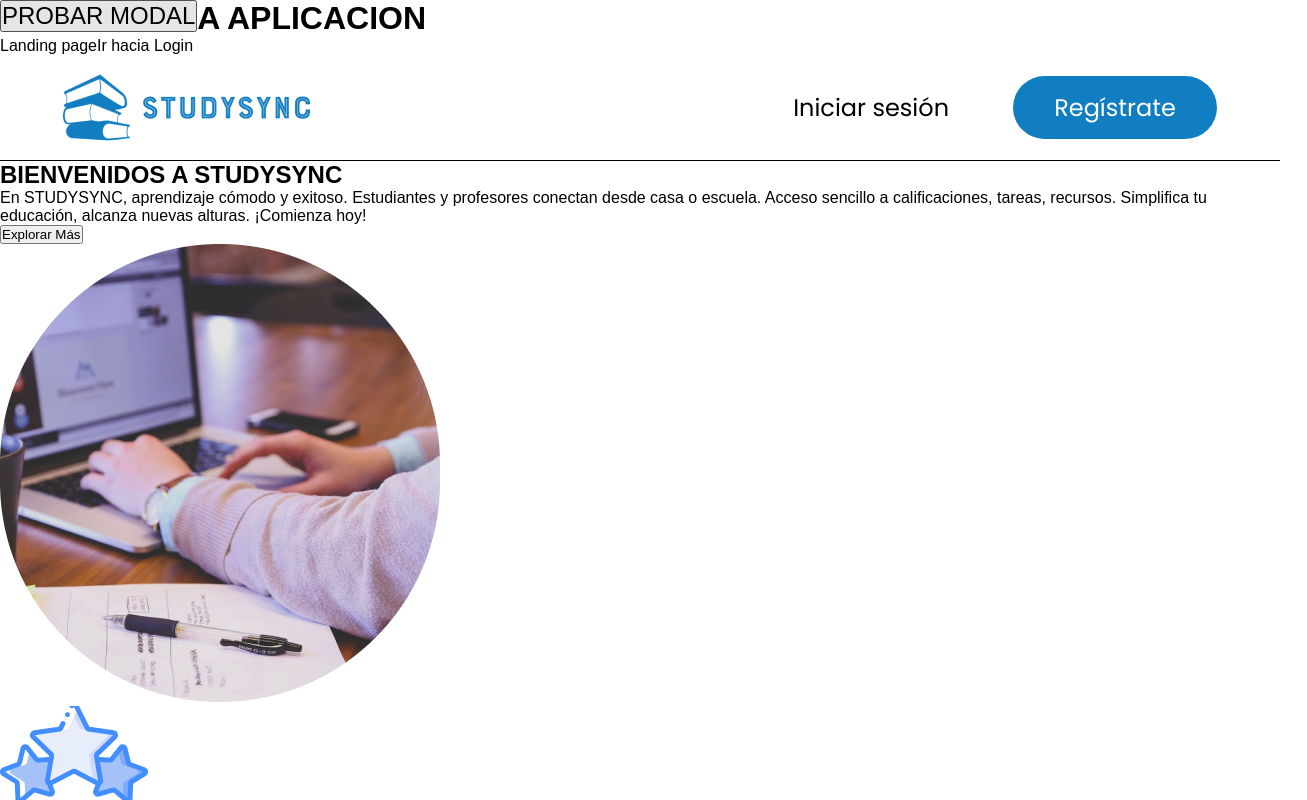
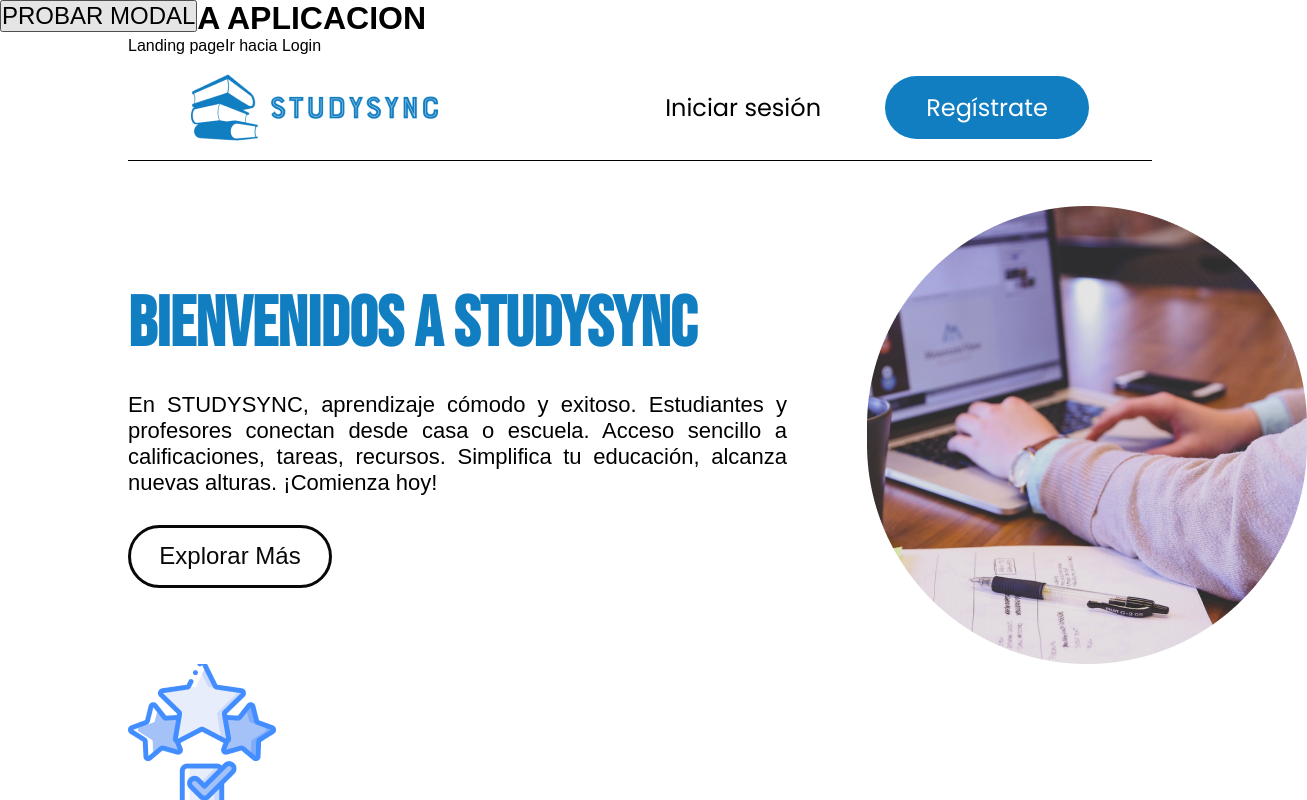
Before and after one commit to brian101016/equipoB-diseno-web, a React (Create React App) app: page / in a window 1280 px wide. Shown: the top 800 px of the page, 1307 px wide, since content can reach past the window. Built offline with nearby package versions, Linux system fonts and the light colour scheme.

Commit message:
estilos landing header y section welcome

```diff
--- a/src/theme/styles.scss
+++ b/src/theme/styles.scss
@@ -1,6 +1,6 @@
 // ################################################################################################ FONT FACE
-@import url("https://fonts.googleapis.com/css2?family=Poppins:wght@200;300;400;500;600;700&display=swap");
-@import url("https://fonts.googleapis.com/css2?family=Bebas+Neue&display=swap");
+@import url('https://fonts.googleapis.com/css2?family=Poppins:wght@200;300;400;500;600;700&display=swap');
+@import url('https://fonts.googleapis.com/css2?family=Bebas+Neue&display=swap');
 
 // ################################################################################################ MIXINS
 @mixin flex-type {
@@ -42,7 +42,7 @@ body {
     display: flex;
     justify-content: center;
     align-items: center;
-  background-image: url("https://picsum.photos/1500");
+    background-image: url('https://picsum.photos/1500');
     background-size: cover;
 }
 
@@ -62,7 +62,7 @@ body {
 
     h2 {
         color: #000;
-    font-family: "Poppins";
+        font-family: 'Poppins';
         font-size: 32px;
         font-style: normal;
         font-weight: 400;
@@ -79,7 +79,7 @@ body {
         box-shadow: 0px 4px 4px 0px rgba(0, 0, 0, 0.25);
         padding: 0.8rem 1.6rem;
         border: 0;
-    font-family: "Poppins";
+        font-family: 'Poppins';
         font-size: 20px;
         font-style: normal;
         font-weight: 400;
@@ -100,7 +100,6 @@ body {
             box-shadow: 0 0 0 2px black;
         }
     }
-
 
     .inputerror {
         box-shadow: 0 0 0 1px red !important;
@@ -128,7 +127,7 @@ body {
     }
 }
 
-input[type="radio"] {
+input[type='radio'] {
     appearance: none;
     -webkit-appearance: none;
     width: 10px;
@@ -143,12 +142,12 @@ input[type="radio"] {
     width: 372px;
 }
 
-input[type="radio"]:checked {
+input[type='radio']:checked {
     box-shadow: 0 0 0 1px rgba(30, 144, 255, 2);
 }
 
-input[type="radio"]:before {
-  content: "";
+input[type='radio']:before {
+    content: '';
     display: block;
     width: 80%;
     height: 80%;
@@ -156,10 +155,10 @@ input[type="radio"]:before {
     border-radius: 100%;
 }
 
-input[type="radio"]:checked:before {
+input[type='radio']:checked:before {
     background: rgba(30, 144, 255, 2);
 }
-input[type="number"]::placeholder {
+input[type='number']::placeholder {
     opacity: 0.4;
 }
 
@@ -181,7 +180,7 @@ select {
     box-shadow: 0px 4px 4px 0px rgba(0, 0, 0, 0.25);
     padding: 0.8rem 1.6rem;
     border: 0;
-  font-family: "Poppins";
+    font-family: 'Poppins';
     font-size: 20px;
     font-style: normal;
     font-weight: 400;
@@ -196,7 +195,7 @@ select option {
 }
 
 select:invalid,
-select option[value=""] {
+select option[value=''] {
     color: #999999;
 }
 /*Para compatibilidad de navegadores*/
@@ -213,7 +212,7 @@ select option[value=""] {
     content: none;
 }
 .checkbox:before {
-  content: "";
+    content: '';
     font-size: 15px;
     display: block;
     width: 1.1rem;
@@ -226,7 +225,7 @@ select option[value=""] {
 }
 
 .checkbox:checked:before {
-  background-image: url("images/checkbox-active.png");
+    background-image: url('images/checkbox-active.png');
     background-size: 95%;
     background-repeat: no-repeat;
     border: 1.5px solid transparent;
@@ -237,7 +236,7 @@ select option[value=""] {
     border-radius: 12px;
     background-color: #127ec2;
     color: #fff;
-  font-family: "Poppins";
+    font-family: 'Poppins';
     font-size: 24px;
     font-style: normal;
     font-weight: 700;
@@ -286,7 +285,7 @@ img#iconGoogle {
     .title-class-button {
         width: 40%;
         color: #fff;
-    font-family: "Bebas Neue";
+        font-family: 'Bebas Neue';
         font-size: 3rem;
         margin: 0.5rem;
         font-style: normal;
@@ -308,7 +307,7 @@ img#iconGoogle {
 
     .teacherName-class-button {
         color: #000;
-    font-family: "Bebas Neue";
+        font-family: 'Bebas Neue';
         font-size: 1.4rem;
         font-style: normal;
         font-weight: 400;
@@ -319,7 +318,7 @@ img#iconGoogle {
     }
     .description-class-button {
         color: #000;
-    font-family: "Poppins";
+        font-family: 'Poppins';
         font-size: 1rem;
         font-style: normal;
         font-weight: 400;
@@ -336,7 +335,7 @@ img#iconGoogle {
 
     .text-footer-class-button {
         color: #127ec2;
-    font-family: "Bebas Neue";
+        font-family: 'Bebas Neue';
         font-size: 1.2rem;
         font-style: normal;
         font-weight: 400;
@@ -380,7 +379,7 @@ img#iconGoogle {
     div {
         @include flex-type();
 
-    input[type="checkbox"] {
+        input[type='checkbox'] {
             border: 3px solid red;
             width: 2rem;
             height: 2rem;
@@ -399,7 +398,7 @@ img#iconGoogle {
     justify-content: center;
     align-items: center;
     height: 100%;
-  background-image: url("images/bg-login.jpeg");
+    background-image: url('images/bg-login.jpeg');
     background-repeat: no-repeat;
     background-size: cover;
 }
@@ -588,7 +587,7 @@ $--percentaje: 70;
 }
 
 .container-chart .progress-chart::before {
-  content: "";
+    content: '';
     display: block;
     height: 100%;
     margin-left: 50%;
@@ -597,7 +596,7 @@ $--percentaje: 70;
 }
 
 .container-chart .progress-chart::after {
-  content: "";
+    content: '';
     position: absolute;
     inset: 10px;
     border-radius: 50%;
@@ -697,7 +696,7 @@ $--percentaje: 70;
     justify-content: center;
     align-items: center;
     height: 100%;
-  background-image: url("images/bg-login.jpeg");
+    background-image: url('images/bg-login.jpeg');
     background-repeat: no-repeat;
     background-size: cover;
 }
@@ -753,6 +752,8 @@ $--percentaje: 70;
 // ################################################################################################ SIGNUP ################################################################################################
 .landing-page {
     height: 100%;
+    width: 80%;
+    margin: 0 auto;
 }
 // HEADER
 .landing-header {
@@ -798,7 +799,48 @@ $--percentaje: 70;
 }
 
 // SECTION WELCOME
+.landing-welcome {
+    margin-top: 45px;
+    display: flex;
+    justify-content: space-evenly;
+    align-items: center;
+    img {
+        width: 440px;
+        height: 458px;
+    }
+}
 
+.landing-welcome-components {
+    font-family: Poppins;
+    font-weight: 400;
+    font-style: normal;
+    line-height: normal;
+    h1 {
+        font-family: Bebas Neue;
+        color: #127ec2;
+        text-align: justify;
+        font-size: 70px;
+    }
+    p {
+        width: 659px;
+        margin-top: 25px;
+        margin-right: 80px;
+        color: #000;
+        text-align: justify;
+        font-size: 22px;
+    }
+    button {
+        margin-top: 29px;
+        color: #080809;
+        font-size: 24px;
+        width: 204px;
+        height: 63px;
+        flex-shrink: 0;
+        border-radius: 31.5px;
+        border: 3px solid #080809;
+        background: rgba(255, 255, 255, 0.87);
+    }
+}
 // SECTION INFO
 
 // FOOTER
```
Also changed, not shown: src/screens/LandingScreen.tsx (+16 -7 lines). Lines whose indentation alone changed are shown as unchanged.
